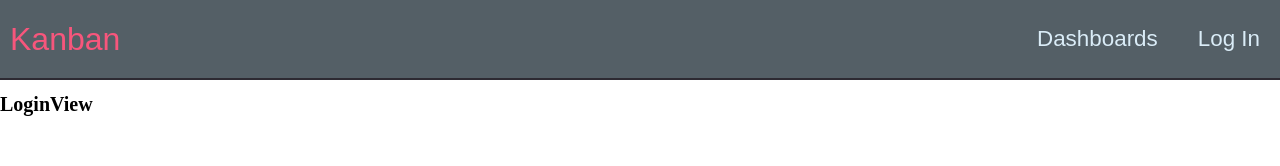
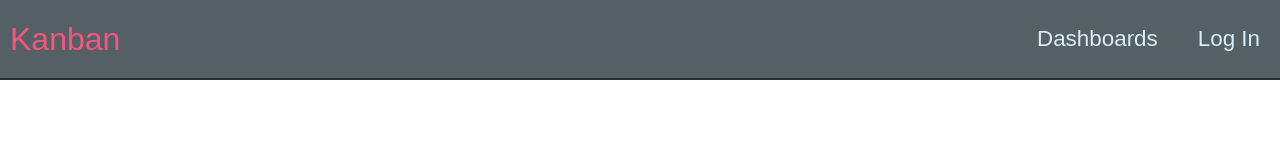
Before and after one commit to Paaka/TypeScriptProject, a React (Create React App) app in the folder project/: page /LogIn in a window 1280 px wide. Shown: the top 166 px of the page. Built offline with nearby package versions, Linux system fonts and the light colour scheme.

Commit message:
Fixed small bugs

```diff
--- a/project/src/components/organisms/Sidebar.tsx
+++ b/project/src/components/organisms/Sidebar.tsx
@@ -15,6 +15,8 @@ const Wrapper = styled.div`
     align-items: center;
     justify-content: space-between;
     border-bottom: 2px solid ${Colors.dark};
+    position: fixed;
+    top: 0;
 `;
 
 interface ISidebar {}
--- a/project/src/templates/MainTemplate.tsx
+++ b/project/src/templates/MainTemplate.tsx
@@ -8,6 +8,8 @@ interface IMainTemplate {
 }
 
 const Wrapper = styled.div`
+    position: relative;
+    overflow: none;
     width: 100%;
 `;
 
--- a/project/src/views/BoardView.tsx
+++ b/project/src/views/BoardView.tsx
@@ -10,9 +10,14 @@ import FormForList from '../components/molecules/FormForLists';
 import allColors from '../constants/allColors';
 import ListItem from '../components/organisms/ListItem';
 
-const Wrapper = styled.div`
-    width: 100vw;
+interface IWrapper {
+    width: number;
+}
+
+const Wrapper = styled.div<IWrapper>`
+    width: ${(props) => props.width + 'vw'};
     height: 90vh;
+    margin-top: 10vh;
     background-color: ${allColors.primary};
     display: grid;
     grid-template-columns: repeat(100, 25vw);
@@ -23,9 +28,18 @@ const BoardView = () => {
     const useSelector: TypedUseSelectorHook<RootState> = useReduxSelector;
     const lists = useSelector((state) => state.lists);
 
+    const calculateWidth = () => {
+        const numOfItems = lists.length;
+        if (numOfItems < 3) {
+            return 100;
+        } else {
+            return numOfItems * 25 + 25;
+        }
+    };
+
     return (
         <MainTemplate>
-            <Wrapper>
+            <Wrapper width={calculateWidth()}>
                 {lists.map((list) => {
                     return <ListItem key={list.ID} list={list} />;
                 })}
--- a/project/src/views/DashboardView.tsx
+++ b/project/src/views/DashboardView.tsx
@@ -7,6 +7,7 @@ import styled from 'styled-components';
 interface IDashboardView {}
 
 const Wrapper = styled.div`
+    margin-top: 10vh;
     display: grid;
     grid-template-columns: repeat(4, 1fr);
 `;
```
Also changed, not shown: 1 other file (tests, documents, lock files or other folders).
